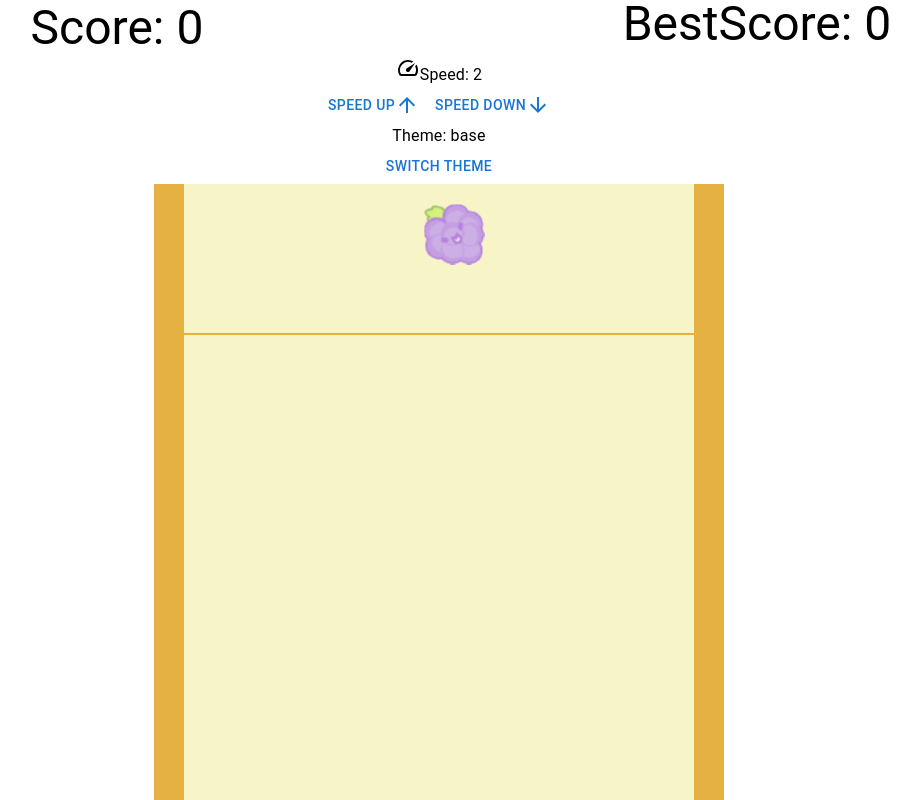
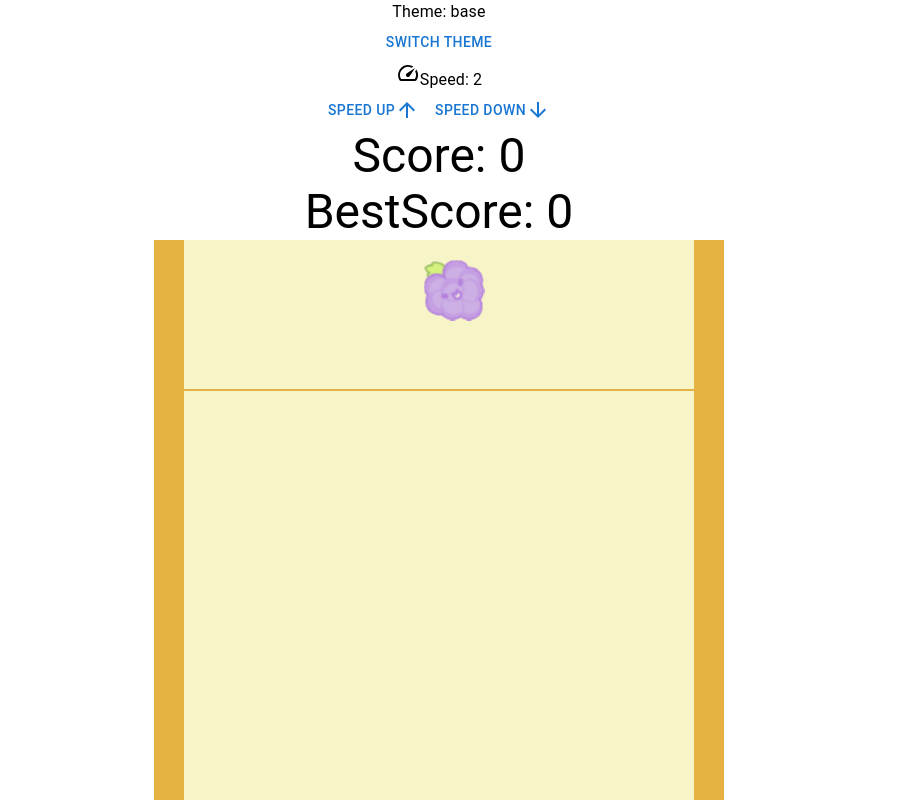
Before and after one commit to wlgh325/suika-game-react, a React (Create React App) app: page / in a window 1280 px wide. Shown: the top 800 px of the page, without its empty margins (201-1121 px from the left). Built offline with nearby package versions, Linux system fonts and the light colour scheme.

Commit message:
resize Game

```diff
--- a/src/App.js
+++ b/src/App.js
@@ -31,24 +31,24 @@ const App = () => {
         wireframes: false,
         background: "#F7F4C8",
         width: 570,
-        height: 850,
+        height: 800,
       }
     });
 
     engine.gravity.y = gravityY;
     const world = engine.world;
 
-    const leftWall = Bodies.rectangle(15, 395, 30, 790, {
+    const leftWall = Bodies.rectangle(15, 370, 30, 740, {
       isStatic: true,
       render: { fillStyle: "#E6B143" }
     });
 
-    const rightWall = Bodies.rectangle(555, 395, 30, 790, {
+    const rightWall = Bodies.rectangle(555, 370, 30, 740, {
       isStatic: true,
       render: { fillStyle: "#E6B143" }
     });
 
-    const ground = Bodies.rectangle(285, 820, 570, 60, {
+    const ground = Bodies.rectangle(285, 770, 570, 60, {
       isStatic: true,
       render: { fillStyle: "#E6B143" }
     });
@@ -190,15 +190,8 @@ const App = () => {
 
   return (
       <>
+        <Control/>
         <Score/>
-        <Control/>
-        <Button onClick={() => {
-          const switchThemeMessage = "테마를 바꾸시겠습니까? \n 바꾸시면 게임을 다시 시작합니다";
-          if (window.confirm(switchThemeMessage)) {
-            switchTheme();
-            initScore();
-          }
-        }}>Switch Theme</Button>
         <canvas ref={canvasRef}/>
       </>
   )
--- a/src/components/Control.js
+++ b/src/components/Control.js
@@ -4,14 +4,22 @@ import {Box, Button, Typography} from "@mui/material"
 import {ArrowDownward, ArrowUpward, Speed} from "@mui/icons-material";
 
 const Control = () => {
-    const {speed, theme, increaseSpeed, decreaseSpeed} = useStore("gameInfoStore");
+    const {speed, theme, increaseSpeed, decreaseSpeed, switchTheme} = useStore("gameInfoStore");
+    const {initScore} = useStore("scoreStore");
 
     return (
         <Box>
+            <Typography>Theme: {theme}</Typography>
+            <Button onClick={() => {
+                const switchThemeMessage = "테마를 바꾸시겠습니까? \n 바꾸시면 게임을 다시 시작합니다";
+                if (window.confirm(switchThemeMessage)) {
+                    switchTheme();
+                    initScore();
+                }
+            }}>Switch Theme</Button>
             <Typography><Speed/>Speed: {speed} </Typography>
             <Button onClick={increaseSpeed}>speed Up <ArrowUpward/></Button>
             <Button onClick={decreaseSpeed}>speed Down <ArrowDownward/></Button> <br/>
-            <Typography>Theme: {theme}</Typography>
         </Box>
     )
 }
--- a/src/components/Score.js
+++ b/src/components/Score.js
@@ -6,14 +6,8 @@ const Score = () => {
     const {score, bestScore} = useStore("scoreStore");
     return (
         <Box>
-            <Grid container spacing={1} justifyContent="center" alignItems="center">
-                <Grid item xs={6}>
-                    <Typography variant="h3">Score: {score}</Typography>
-                </Grid>
-                <Grid tiem xs={6}>
-                    <Typography variant="h3">BestScore: {bestScore}</Typography>
-                </Grid>
-            </Grid>
+            <Typography variant="h3">Score: {score}</Typography>
+            <Typography variant="h3">BestScore: {bestScore}</Typography>
         </Box>
     )
 }
```
